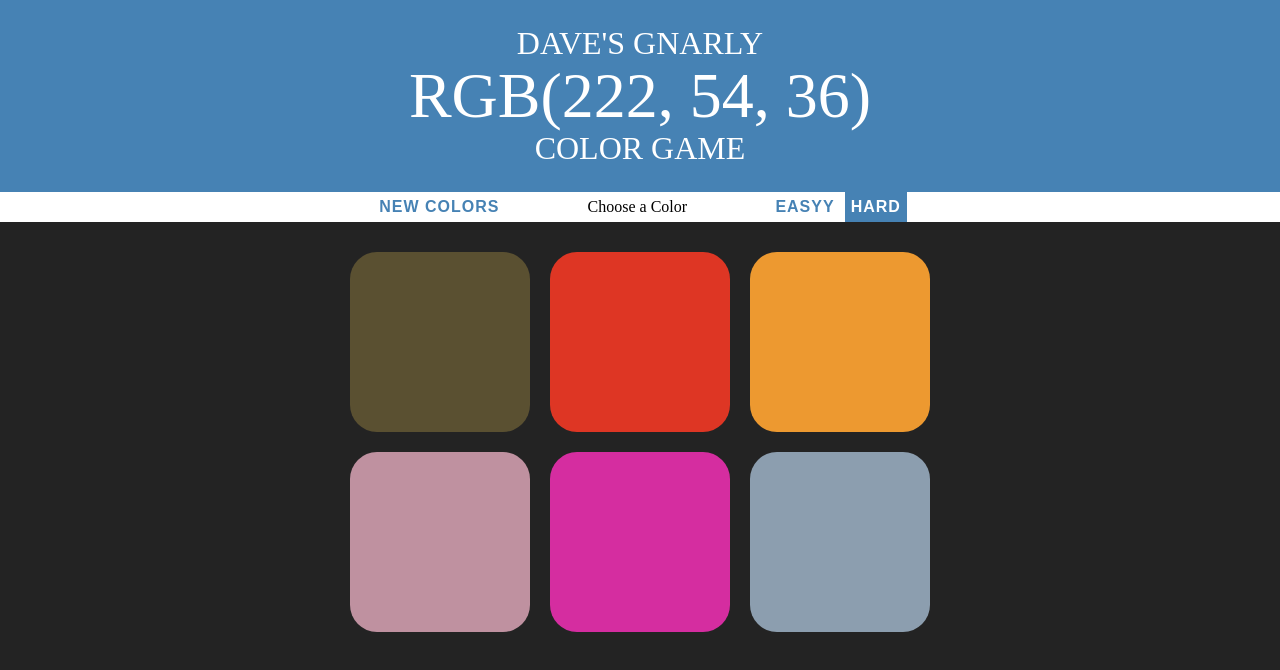
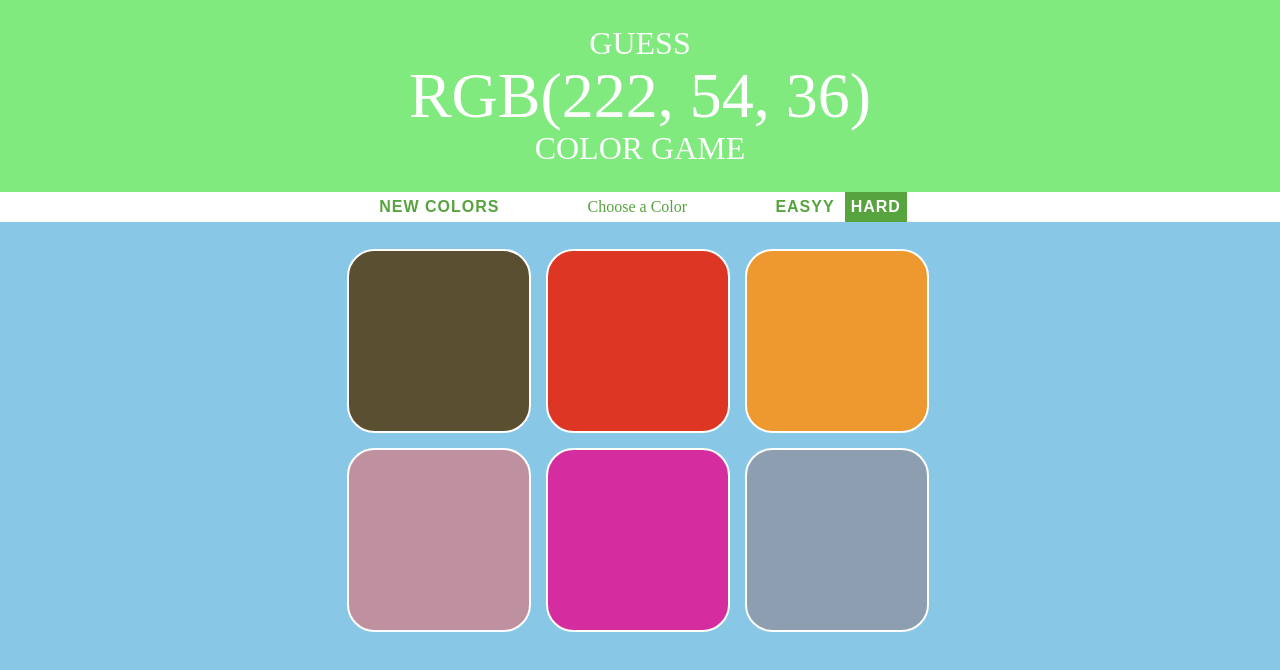
Before and after one commit to nehaDeol/Color-game, a plain HTML site: page index.html in a window 1280 px wide. Drawn offline with Linux system fonts and the light colour scheme.

Commit message:
Changes the css and some wordings

```diff
--- a/css.css
+++ b/css.css
@@ -1,6 +1,6 @@
 body {
     /*background-color: black*/
-    background-color: #232323;
+    background-color: #89c7e6;
     margin: 0;
     /*This sets the font for everything*/
     font-family: "Montserrat", "Avenir";
@@ -13,7 +13,7 @@ h1 {
     font-weight: normal;
     text-transform: uppercase;
     line-height: 1.1;
-    background-color: steelblue;
+    background-color: rgb(128, 234, 126);
     /*Get rid of gaps between H1 and everything else*/
     margin: 0;
     /*padding top and bottom only*/
@@ -29,7 +29,7 @@ h1 {
     height: 30px;
     background-color: white;
     text-align: center;
-    color: black;
+    color: #57a33e;
 }
 
 #message {
@@ -45,10 +45,11 @@ h1 {
     width: 60%;
     max-width: 600px;
     margin: 20px auto;
+
 }
 .square {
     width: 30%;
-    margin: 1.66%;
+    margin: 1.22%;
     /*If you dont put something in a div, it does not show up.
       setting the padding causes it to 'form'*/
     padding-bottom: 30%;
@@ -56,6 +57,7 @@ h1 {
 
     /*lets round the corners*/
     border-radius:15%;
+    border: 2px solid white;
 
     /*animate just the background color changes*/
     transition: background 0.6s;
@@ -72,7 +74,7 @@ h1 {
 
 .selected {
     color:white;
-    background: steelblue;
+    background: #57a33e;
 }
 
 button {
@@ -84,7 +86,7 @@ button {
     height: 100%;
     font-size: inherit;
     font-weight: 700;
-    color: steelblue;
+    color: #57a33e;
     letter-spacing: 1px;
     /*Get rid of annoying outline*/
     outline: none;
--- a/index.html
+++ b/index.html
@@ -2,12 +2,12 @@
 <html>
 
 <head>
-    <title> Dave's Color Game</title>
+    <title> Guess the Color Game</title>
     <link rel="stylesheet" href="css.css" type="text/css" />
 </head>
 
 <body>
-    <h1>Dave's Gnarly
+    <h1>Guess
         <br><span id="rgbGuess">RGB</span><br>
     Color Game
     </h1>
```
